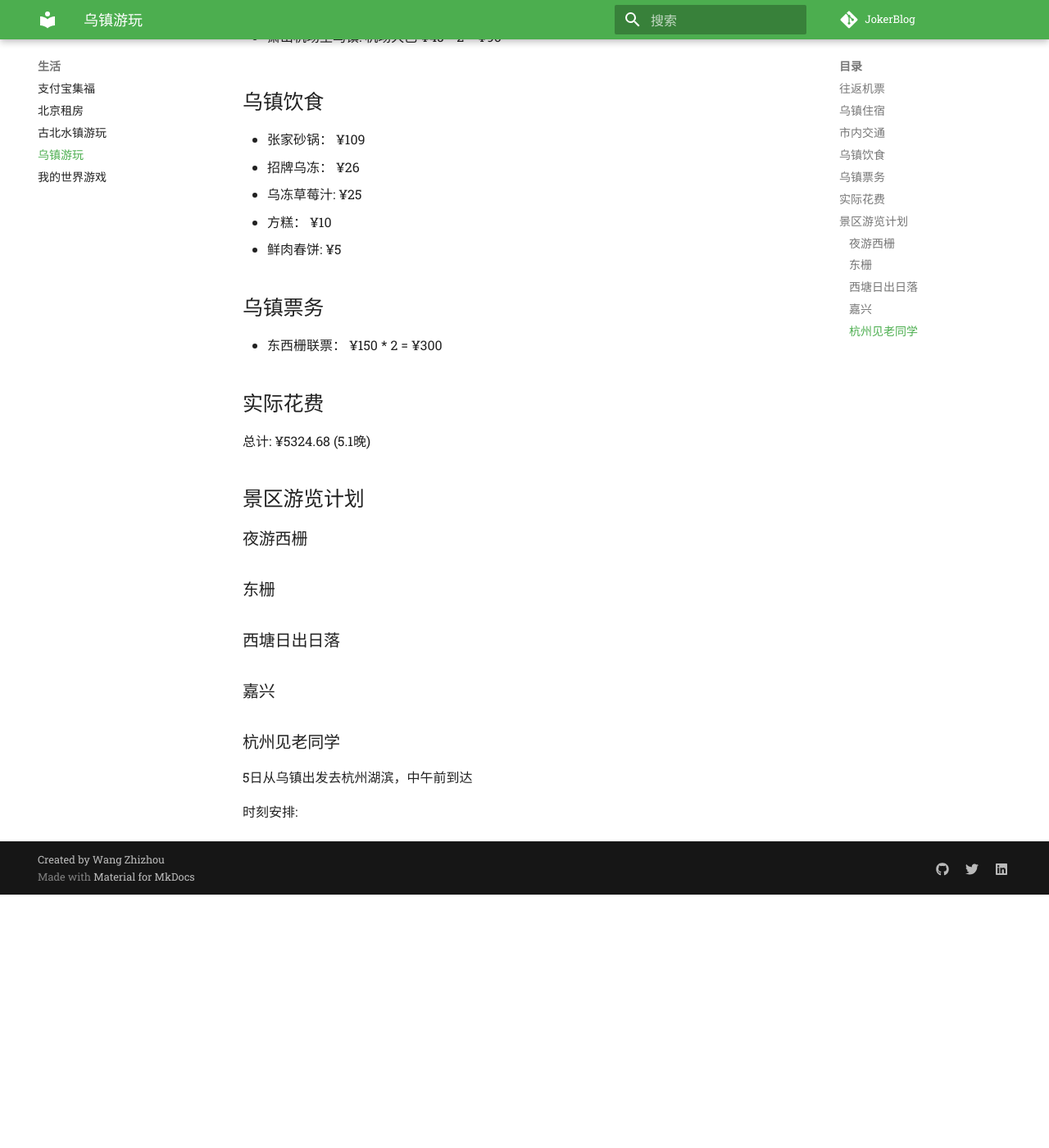
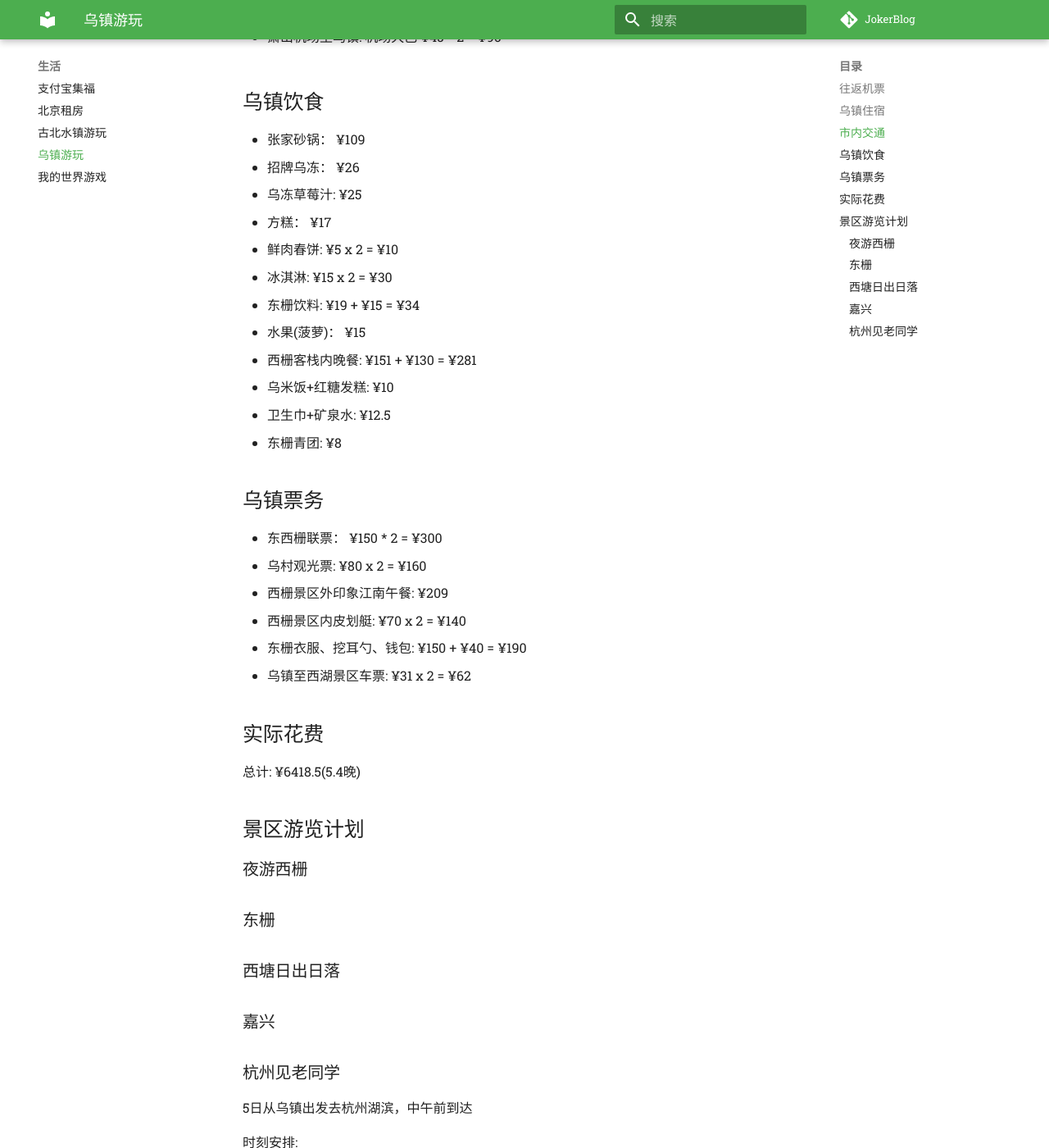
Before and after one commit to wangzhizhou/JokerBlog, an MkDocs documentation site: the page built from docs/life/WuZhen.md, in a window 1280 px wide and 1400 px high, scrolled down 2072 px. Shown: the whole window at 82% size. Built offline with MkDocs 1.6.1 and Material for MkDocs 9.7.7, drawn with Linux system fonts in a browser that asks for light colours; comment, search, counter and statistics services are not loaded; before the commit the page ends 3163 px from its top, so only the background shows below that.

Commit message:
金额计算

```diff
--- a/docs/life/WuZhen.md
+++ b/docs/life/WuZhen.md
@@ -40,16 +40,28 @@
 - 张家砂锅： ¥109
 - 招牌乌冻： ¥26
 - 乌冻草莓汁: ¥25
-- 方糕： ¥10
-- 鲜肉春饼: ¥5
+- 方糕： ¥17
+- 鲜肉春饼: ¥5 x 2 = ¥10
+- 冰淇淋: ¥15 x 2 = ¥30
+- 东栅饮料: ¥19 + ¥15 = ¥34
+- 水果(菠萝)： ¥15
+- 西栅客栈内晚餐: ¥151 + ¥130 = ¥281
+- 乌米饭+红糖发糕: ¥10
+- 卫生巾+矿泉水: ¥12.5
+- 东栅青团: ¥8
 
 ## 乌镇票务
 
 - 东西栅联票： ¥150 * 2 = ¥300
+- 乌村观光票: ¥80 x 2 = ¥160
+- 西栅景区外印象江南午餐: ¥209
+- 西栅景区内皮划艇: ¥70 x 2 = ¥140
+- 东栅衣服、挖耳勺、钱包: ¥150 + ¥40 = ¥190
+- 乌镇至西湖景区车票: ¥31 x 2 = ¥62
 
 ## 实际花费
 
-总计: ¥5324.68 (5.1晚)
+总计: ¥6418.5(5.4晚)
 
 ## 景区游览计划
 
```
